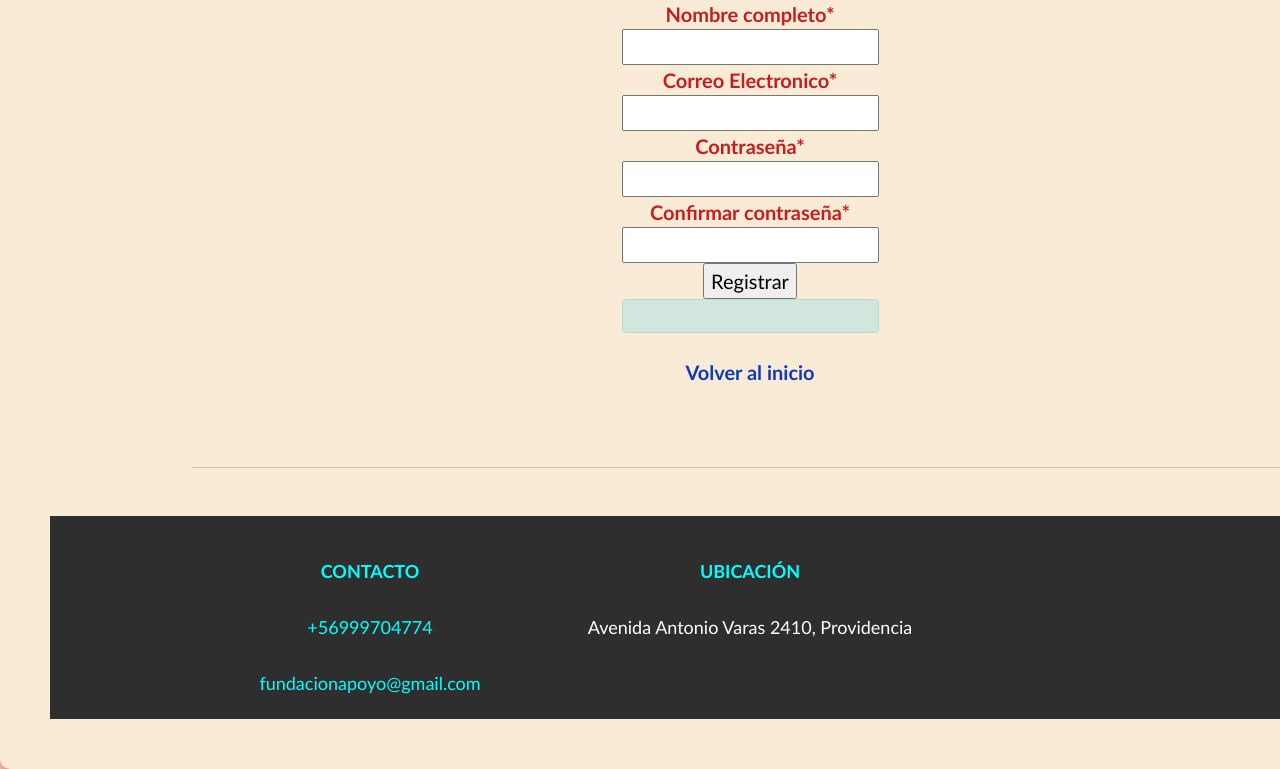
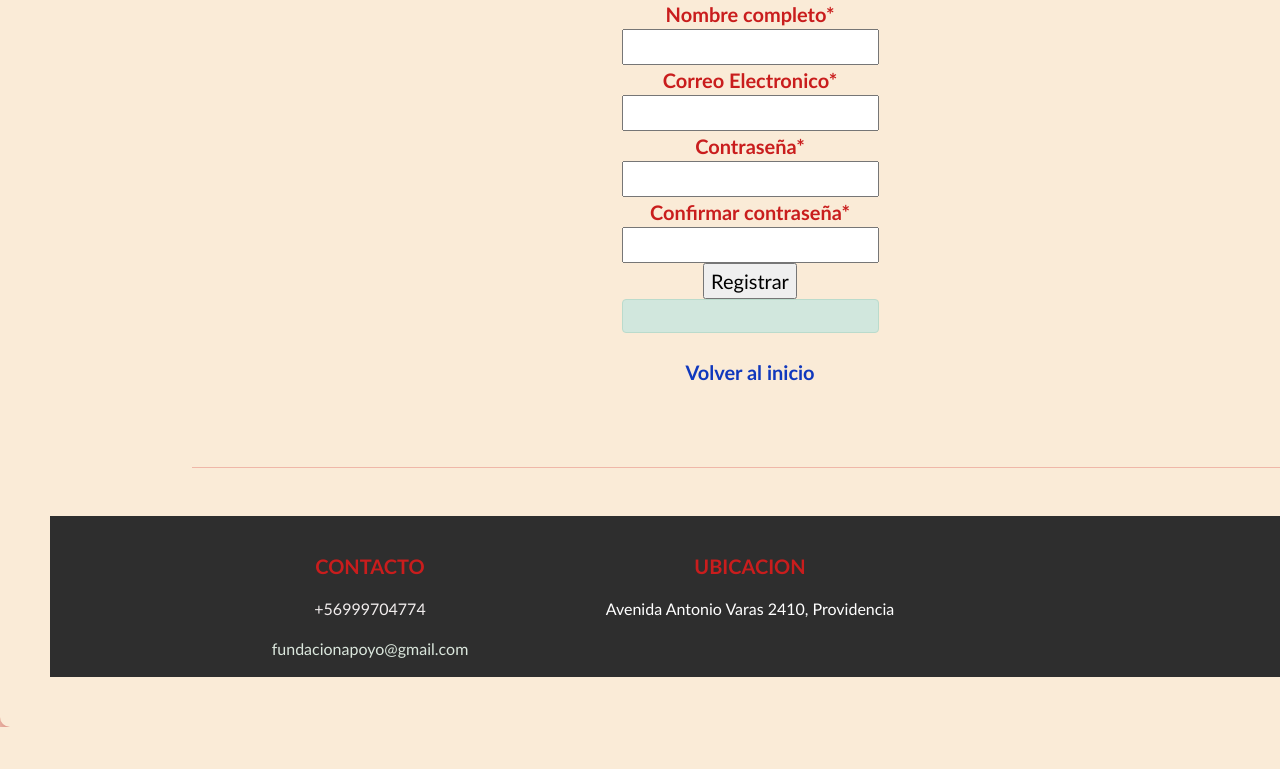
Before and after one commit to CamiloGonzalezSoto/IngenieriaSoftware, a Django app: page /signUp in a window 1280 px wide; the page is wider, and only the part inside the window is pictured. Shown: the part 409-1178 px from the top of that part. After the commit the page ends 1136 px from the top of that part, so only its background shows below. Run offline with Django 3.2, Linux system fonts and the light colour scheme; some libraries are stand-ins or nearby versions.

Commit message:
se agrego nuevo contenido

```diff
--- a/ingsoftwarep/core/static/core/css/main.css
+++ b/ingsoftwarep/core/static/core/css/main.css
@@ -80,13 +80,7 @@
 
 
 
-.forum-Registro p {
-   height: 40px;
-   text-align: center;
-   font-size: 18px;
-   line-height: 40px;
-  color: aqua;
-  }
+
 
 .forum-Registro a {
    color: rgb(16, 56, 189);
@@ -171,11 +165,11 @@
   }
 
   .titulo-contacto{
-    color: rgb(105, 13, 13);
+    color: rgb(241, 237, 237);
   }
 
   .correo-contacto{
-    color: #fff;
+    color: rgb(219, 231, 221);
   }
 
   .Ubicacion{
--- a/ingsoftwarep/core/template/core/signUp.html
+++ b/ingsoftwarep/core/template/core/signUp.html
@@ -83,20 +83,19 @@
         </div>
         <div class="col-md-1"></div>
     </div>
-    <footer id="footer">
+
+<footer id="footer">
         <div class="container img-fluid">
             <div class="row">
                 <div class="col-md-4">
                     <p class="contacto"> CONTACTO</p>
-                    <p class="titulo-contacto">+56999704774</p>
+                    <p class="titulo-contacto text-black">+56999704774</p>
                     <p class="correo-contacto">fundacionapoyo@gmail.com</p>
                 </div>
                 <div class="col-md-4">
-                    <p class="Ubicacion">UBICACIÓN </p>
+                    <p class="Ubicacion">UBICACION </p>
                     <p><span class="titulo-localizacion"> Avenida Antonio Varas 2410, Providencia</span></p>
                 </div>
-
-
     <script src="https://cdn.jsdelivr.net/npm/bootstrap@5.0.0-beta3/dist/js/bootstrap.bundle.min.js"
         integrity="sha384-JEW9xMcG8R+pH31jmWH6WWP0WintQrMb4s7ZOdauHnUtxwoG2vI5DkLtS3qm9Ekf"
         crossorigin="anonymous"></script>
```
